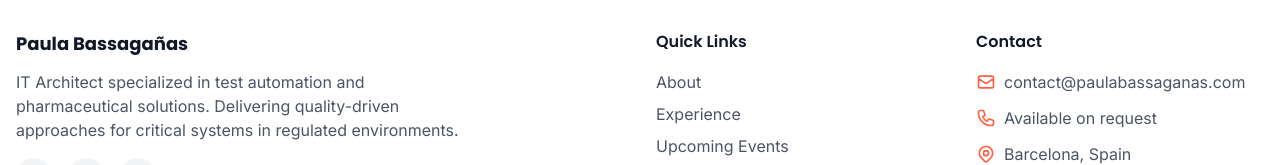
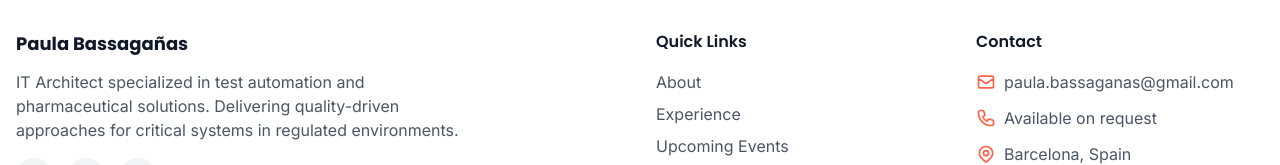
Before and after one commit to Bassaganas/bassagan_about_us, a Next.js app: page / in a window 1280 px wide. Shown: the part 9503-9668 px from the top of the page. Built offline with nearby package versions, Linux system fonts and the light colour scheme; no server answers.

Commit message:
fix: experience anchor link and emails

```diff
--- a/src/app/api/contact/route.ts
+++ b/src/app/api/contact/route.ts
@@ -11,8 +11,8 @@ export async function POST(request: Request) {
 
         // Email to you (the website owner)
         const emailToOwner = {
-            to: 'contact@paulabassaganas.com', // Your email address
-            from: 'contact@paulabassaganas.com', // Your verified SendGrid sender
+            to: 'paula.bassaganas@gmail.com', // Your email address
+            from: 'paula.bassaganas@gmail.com', // Your verified SendGrid sender
             subject: `New Contact Form Submission from ${name}`,
             html: `
                 <h3>New Contact Form Submission</h3>
@@ -26,7 +26,7 @@ export async function POST(request: Request) {
         // Confirmation email to the sender
         const confirmationEmail = {
             to: email,
-            from: 'contact@paulabassaganas.com', // Your verified SendGrid sender
+            from: 'paula.bassaganas@gmail.com', // Your verified SendGrid sender
             subject: 'Thank you for contacting Paula Bassagañas',
             html: `
                 <h3>Thank you for reaching out!</h3>
--- a/src/components/Footer.tsx
+++ b/src/components/Footer.tsx
@@ -25,7 +25,7 @@ export default function Footer() {
                         <h4 className="text-md font-semibold text-gray-900 mb-4">Quick Links</h4>
                         <nav className="flex flex-col space-y-2">
                             <FooterLink href="#about">About</FooterLink>
-                            <FooterLink href="#experience">Experience</FooterLink>
+                            <FooterLink href="#professional-journey">Experience</FooterLink>
                             <FooterLink href="#events">Upcoming Events</FooterLink>
                             <FooterLink href="#conferences">Talks & Conferences</FooterLink>
                             <FooterLink href="#gallery">Gallery</FooterLink>
@@ -39,8 +39,8 @@ export default function Footer() {
                                 <svg className="h-5 w-5 text-coral-500 mr-2 mt-0.5" fill="none" stroke="currentColor" viewBox="0 0 24 24" xmlns="http://www.w3.org/2000/svg">
                                     <path strokeLinecap="round" strokeLinejoin="round" strokeWidth={2} d="M3 8l7.89 5.26a2 2 0 002.22 0L21 8M5 19h14a2 2 0 002-2V7a2 2 0 00-2-2H5a2 2 0 00-2 2v10a2 2 0 002 2z" />
                                 </svg>
-                                <a href="mailto:contact@paulabassaganas.com" className="hover:text-coral-600 transition-colors">
-                                    contact@paulabassaganas.com
+                                <a href="mailto:paula.bassaganas@gmail.com" className="hover:text-coral-600 transition-colors">
+                                    paula.bassaganas@gmail.com
                                 </a>
                             </p>
                             <p className="flex items-start">
--- a/src/components/Hero.tsx
+++ b/src/components/Hero.tsx
@@ -55,7 +55,7 @@ export default function Hero() {
                                     </svg>
                                 </div>
                             </Link>
-                            <Link href="#experience">
+                            <Link href="#professional-journey">
                                 <div className="px-6 py-3 bg-white hover:bg-orange-50 text-gray-800 font-medium rounded border border-gray-200 shadow-sm hover:border-coral-200 transition duration-300 flex items-center">
                                     <span>My Experience</span>
                                     <svg xmlns="http://www.w3.org/2000/svg" className="h-5 w-5 ml-2 text-coral-500" viewBox="0 0 20 20" fill="currentColor">
```
